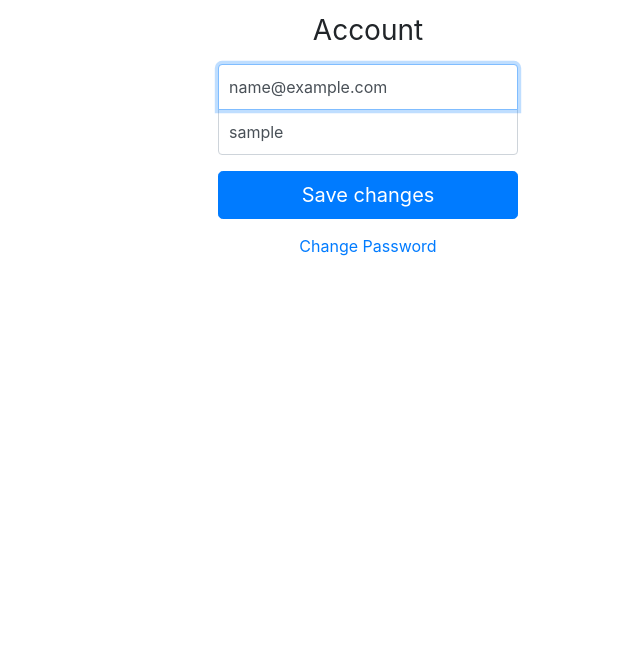
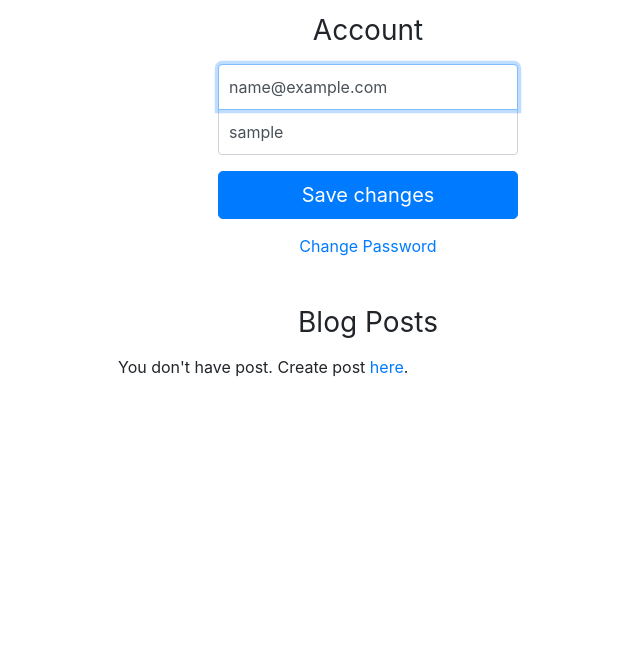
Before and after one commit to rgrupesh/django-site, a Django app: page /account/ in a window 1280 px wide. Shown: the part 90-749 px from the top of the page, without its empty margins (272-912 px from the left). Run offline with Django 3.2, Linux system fonts and the light colour scheme; the visitor is signed in with stand-in values (Sample User, id 1); data that the repository does not hold is empty; some libraries are stand-ins or nearby versions.

Commit message:
view of blog posts--details

```diff
--- a/site/src/account/templates/account/account.html
+++ b/site/src/account/templates/account/account.html
@@ -1,4 +1,4 @@
-{% extends "base.html" %}
+{% extends 'base.html' %}
 
 {% block content%}
 
@@ -32,6 +32,11 @@
 .h3{
     text-align: center;
 }
+.blog-posts{
+  max-width: 500px;
+  width: 100%;
+  margin: auto;
+}
 </style>
 
 <form class="form-signin" method="POST">{% csrf_token %}
@@ -62,4 +67,23 @@
     <a class="m-auto" href="{% url 'password_change'%}">Change Password</a>
   </div>
 
+  <div class='container mt-4 p-4'>
+    <div class='row'>
+      <div class='blog-posts'>
+        <h3 class='h3 mb-3 font-weight-normal'>Blog Posts</h3>
+        {% if blog_posts %}
+        <ul>
+          {% for post in blog_posts %}
+          <a href="{% url 'blog:detail' post.slug %}" style='text-decoration: none;'>
+            <li class='list-group-item'>{{post}}</li>
+          </a>
+          {% endfor %}
+        </ul>
+        {% else %}
+        <p>You don't have post. Create post <a href="{% url 'blog:create' %}">here</a>.</p>
+        {% endif %}
+      </div>
+    </div>
+  </div>
+
 {% endblock content%}
--- a/site/src/account/views.py
+++ b/site/src/account/views.py
@@ -1,6 +1,7 @@
 from django.shortcuts import render, redirect
 from django.contrib.auth import login, authenticate, logout
 from account.forms import RegistrationForm, AccountAuthenticationForm, AccountUpdateForm
+from blog.models import BlogPost
 
 def registration_view(request):
     context = {}
@@ -72,6 +73,9 @@ def account_view(request):
             }
         )
     context["account_form"] = form
+
+    blog_posts= BlogPost.objects.filter(author=request.user)
+    context['blog_posts'] = blog_posts
     return render(request, "account/account.html", context)
 
 
--- a/site/src/blog/urls.py
+++ b/site/src/blog/urls.py
@@ -1,11 +1,14 @@
 from django.urls import path
 from blog.views import (
 
-    create_blog_view
+    create_blog_view,
+    detail_blog_view,
 )
 
 app_name="blog"
 
 urlpatterns =[
     path("create", create_blog_view,name="create"),
+    path("<slug>", detail_blog_view,name="detail"),
+
 ]
```
Also changed, not shown: site/src/blog/templates/blog/detail_blog_view.html (added, +30 -0 lines), site/src/blog/views.py (+10 -1 lines).
